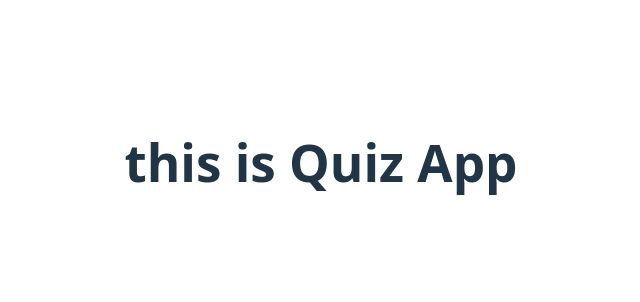
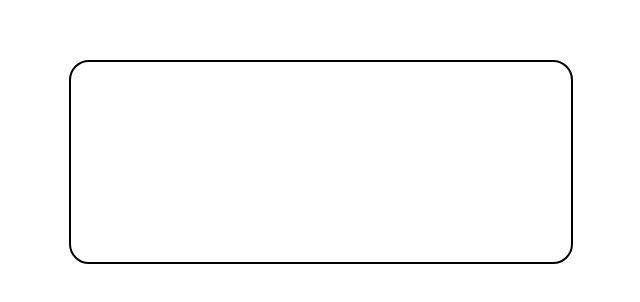
Before and after one commit to AminSBU/react_js_projects, a React (Vite) app in the folder 08_Quiz_App/quiz-app/: page / in a window 1280 px wide. Shown: the part 238-540 px from the top of the page, without its empty margins (319-959 px from the left). Built offline with nearby package versions, Linux system fonts and the light colour scheme.

Commit message:
make border with div

```diff
--- a/08_Quiz_App/quiz-app/src/QForm.css
+++ b/08_Quiz_App/quiz-app/src/QForm.css
@@ -0,0 +1,6 @@
+.quiz_container{
+    border: 2px solid black;
+    width: 500px;
+    height: 200px;
+    border-radius: 20px;
+}
--- a/08_Quiz_App/quiz-app/src/QForm.jsx
+++ b/08_Quiz_App/quiz-app/src/QForm.jsx
@@ -5,7 +5,7 @@ function QForm()
 {
     return(
         <>
-            <h1> this is Quiz App</h1>
+            <div className="quiz_container"> </div>
         </>
     );
 }
```
